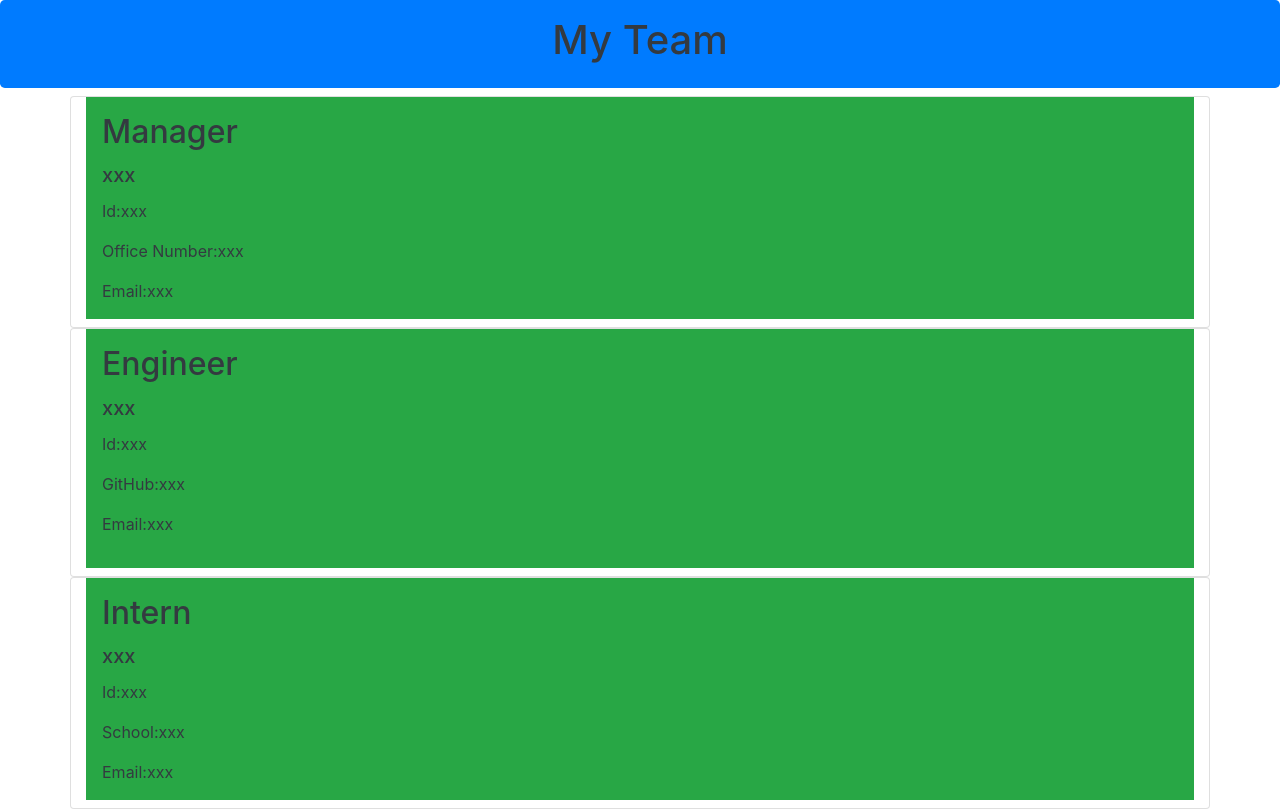
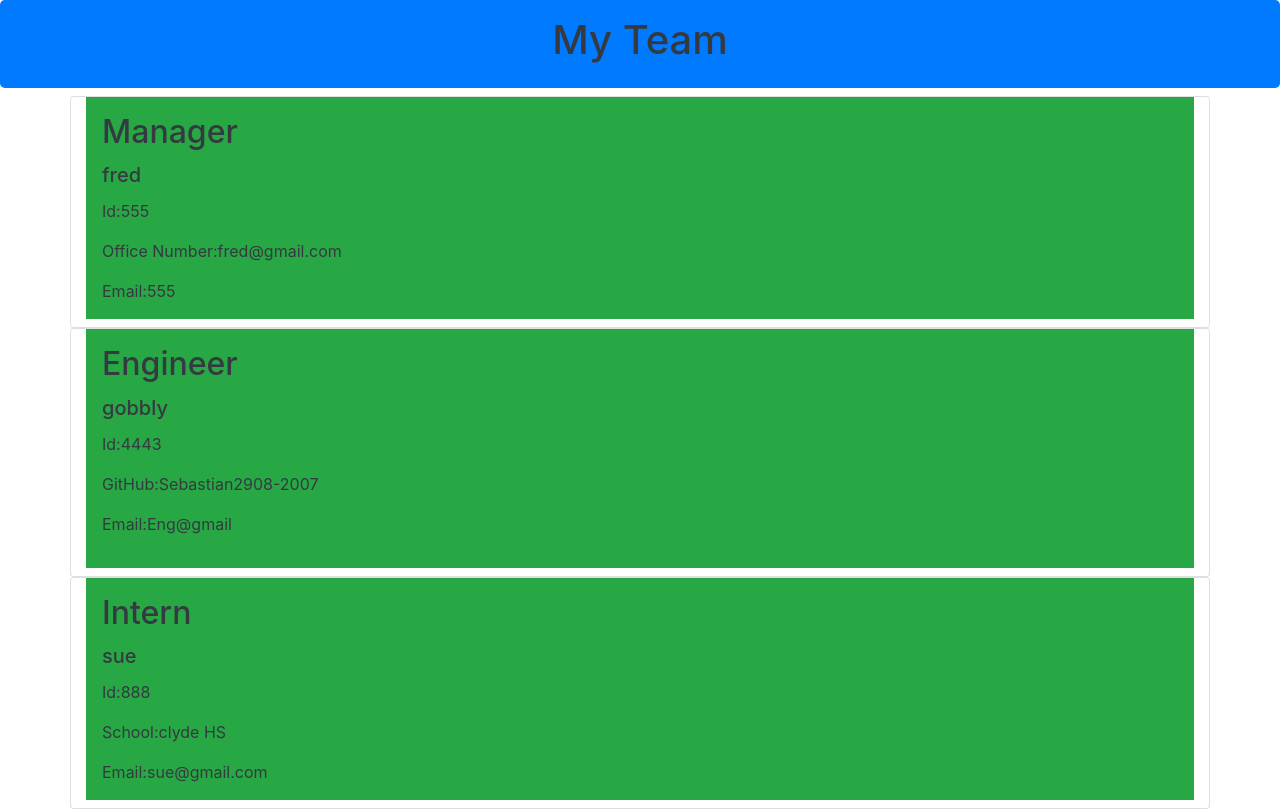
Before and after one commit to Sebastian2908-2007/My-Team-Info, a website: page dist/index.html in a window 1280 px wide. Drawn offline with nearby package versions, Linux system fonts and the light colour scheme; files that its build step writes are made by us from their sources.

Commit message:
final comit before main merge

```diff
--- a/dist/index.html
+++ b/dist/index.html
@@ -23,11 +23,11 @@
   <div class="card container">
 <div class="card-body  p-3 mb-2 bg-success text-white">
 <h2 class="card-title text-dark ">Manager</h2>
-  <h5 class="card-title text-dark">xxx</h5>
-<p class="card-text text-dark ">Id:xxx</p>
-<p class="card-text text-dark">Office Number:xxx</p>
-<a class="card-text text-dark" href="mailto:piotr@mailtrap.io, xxx">
-Email:xxx
+  <h5 class="card-title text-dark">fred</h5>
+<p class="card-text text-dark ">Id:555</p>
+<p class="card-text text-dark">Office Number:fred@gmail.com</p>
+<a class="card-text text-dark" href="mailto:piotr@mailtrap.io, 555">
+Email:555
 </a>
 </div>
 </div>
@@ -39,16 +39,16 @@ Email:xxx
   <div class="card container">
 <div class="card-body p-3 mb-2 bg-success text-white">
 <h2 class="card-title text-dark ">Engineer</h2>
-  <h5 class="card-title text-dark">xxx</h5>
-<p class="card-text text-dark">Id:xxx</p>
+  <h5 class="card-title text-dark">gobbly</h5>
+<p class="card-text text-dark">Id:4443</p>
 <p>
-<a class="card-text text-dark" href=" https://github.com/xxx">
-GitHub:xxx
+<a class="card-text text-dark" href=" https://github.com/Sebastian2908-2007">
+GitHub:Sebastian2908-2007
 </a>
 </p>
 <p>
-<a class="card-text text-dark" href="mailto:piotr@mailtrap.io, xxx">
-Email:xxx
+<a class="card-text text-dark" href="mailto:piotr@mailtrap.io, Eng@gmail">
+Email:Eng@gmail
 </a>
 </p>
 </div>
@@ -61,11 +61,11 @@ Email:xxx
   <div class="card container">
 <div class="card-body  p-3 mb-2 bg-success text-white">
 <h2 class="card-title text-dark">Intern</h2>
-  <h5 class="card-title text-dark">xxx</h5>
-<p class="card-text text-dark">Id:xxx</p>
-<p class="card-text text-dark">School:xxx</p>
-<a class="card-text text-dark" href="mailto:piotr@mailtrap.io, xxx">
-Email:xxx
+  <h5 class="card-title text-dark">sue</h5>
+<p class="card-text text-dark">Id:888</p>
+<p class="card-text text-dark">School:clyde HS</p>
+<a class="card-text text-dark" href="mailto:piotr@mailtrap.io, sue@gmail.com">
+Email:sue@gmail.com
 </a>
 </div>
 </div>
```
Also changed, not shown: README.md.
